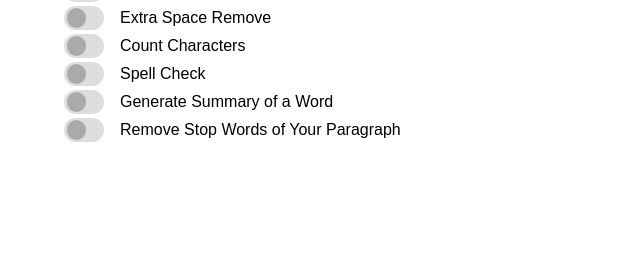
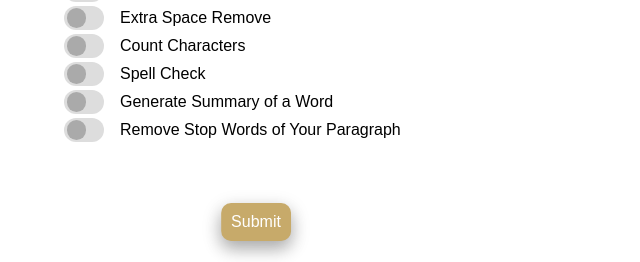
Before and after one commit to Kalaichelvan-Tamilselvan/SmartApp, a Django app: template smartapp/smartapplication/templates/index.html in a window 1280 px wide. Shown: the part 538-800 px from the top of the page, without its empty margins (0-640 px from the left). Run offline with Django 4.2, Linux system fonts and the light colour scheme; the template is opened without the code that fills it, so the values that code supplies are empty.

Commit message:
Ticket 1.03
Added the submit button and aligned it.

```diff
--- a/smartapp/smartapplication/static/styles.css
+++ b/smartapp/smartapplication/static/styles.css
@@ -92,5 +92,20 @@ input[type="checkbox"].toggle:checked + label::after {
 	left: 50%;
 	transform: translate(-50%, -50%);
 }
+.submit{
     border-radius: 10px;
+	border: 2px solid transparent;
+	color: white;
+	background-color: #c7aa6a;
+	box-shadow: 0 8px 16px 0 rgba(0,0,0,0.2), 0 6px 20px 0 rgba(0,0,0,0.19);
+	padding: .5em;
+	text-align: center;
+	text-decoration: none;
+	font-size: 16px;
+	cursor: pointer;
+	display: inline-block;
+	position: absolute;
+	top: 95%;
+	left: 20%;
+	transform: translate(-50%, -50%);
 }
--- a/smartapp/smartapplication/templates/index.html
+++ b/smartapp/smartapplication/templates/index.html
@@ -36,4 +36,6 @@
 				<label for="check9">Remove Stop Words of Your Paragraph</label>
 		</div>
 	</div>
+
+	<button class="submit">Submit</button>
 {% endblock %}
```
